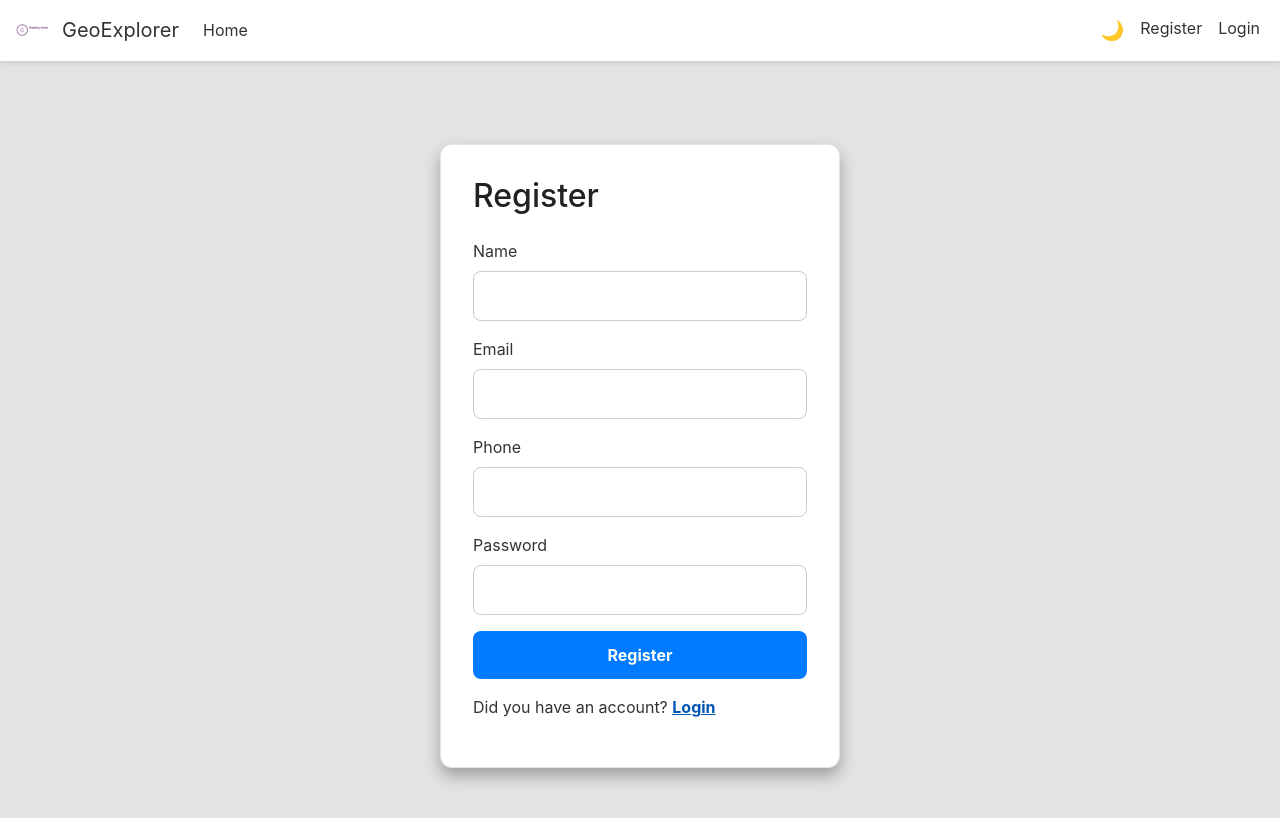
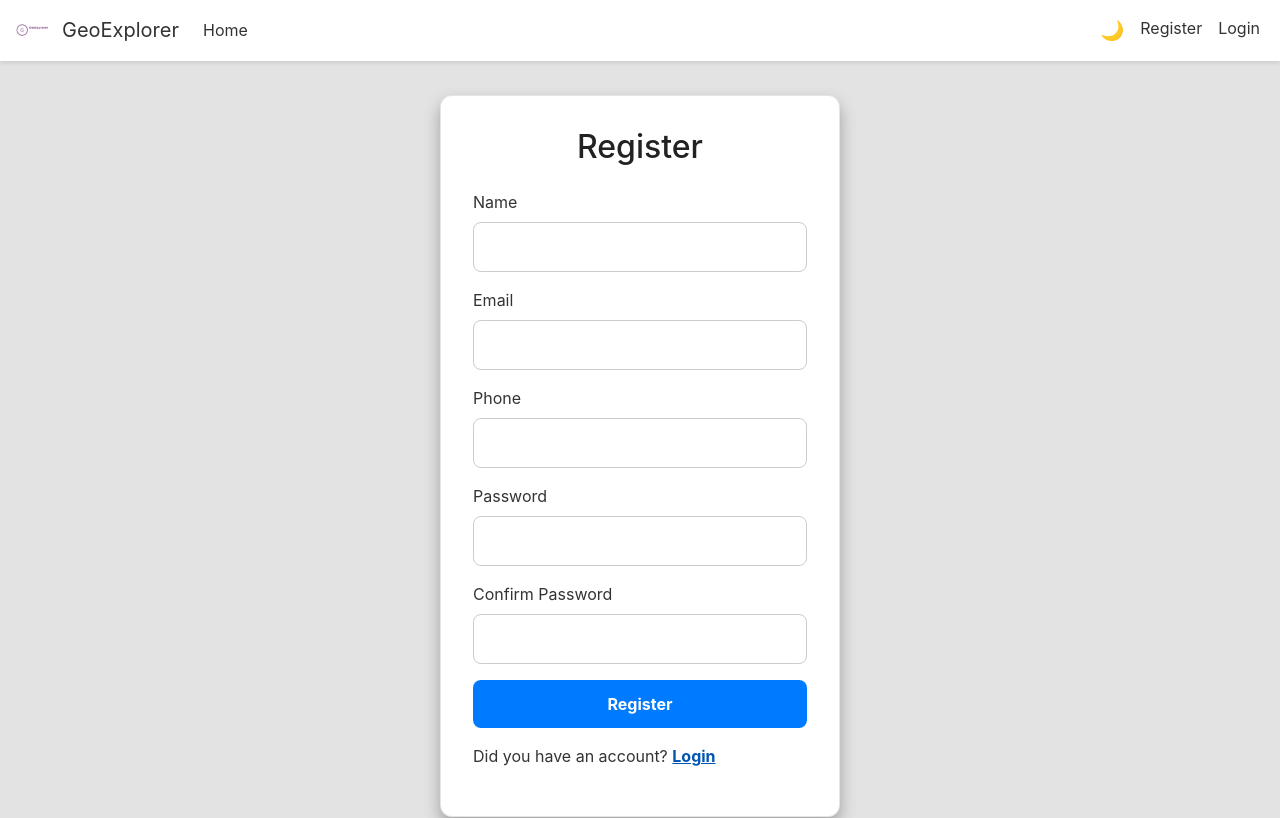
Before and after one commit to Rajithaisuru/AF_61317241, a React (Vite) app in the folder frontend/: page /register in a window 1280 px wide. Shown: the top 818 px of the page. Built offline with nearby package versions, Linux system fonts and the light colour scheme; no server answers.

Commit message:
Add check password feature to the Register.jsx

```diff
--- a/frontend/src/components/Register.jsx
+++ b/frontend/src/components/Register.jsx
@@ -8,6 +8,7 @@ function Register() {
     email: '',
     phone: '',
     password: '',
+    confirmPassword: '', // Added confirmPassword field
   });
   const [error, setError] = useState('');
   const navigate = useNavigate();
@@ -18,8 +19,20 @@ function Register() {
 
   const handleSubmit = async (e) => {
     e.preventDefault();
+
+    // Check if passwords match
+    if (formData.password !== formData.confirmPassword) {
+      setError('Passwords do not match');
+      return;
+    }
+
     try {
-      await axios.post('http://localhost:5005/api/auth/register', formData);
+      await axios.post('http://localhost:5005/api/auth/register', {
+        name: formData.name,
+        email: formData.email,
+        phone: formData.phone,
+        password: formData.password,
+      });
       alert('Registration successful! Please log in.');
       navigate('/login');
     } catch (err) {
@@ -30,7 +43,9 @@ function Register() {
   return (
     <div className="login-container">
       <div className="login-card">
-        <h2 className="h2 mb-4">Register</h2>
+        <div className="text-center mb-4"> {/* Center the heading */}
+          <h2 className="h2">Register</h2>
+        </div>
         {error && <div className="alert alert-danger">{error}</div>}
         <form onSubmit={handleSubmit}>
           <div className="mb-3">
@@ -77,6 +92,17 @@ function Register() {
               required
             />
           </div>
+          <div className="mb-3">
+            <label className="form-label">Confirm Password</label>
+            <input
+              type="password"
+              name="confirmPassword"
+              value={formData.confirmPassword}
+              onChange={handleChange}
+              className="form-control"
+              required
+            />
+          </div>
           <button type="submit" className="btn btn-primary">
             Register
           </button>
```
